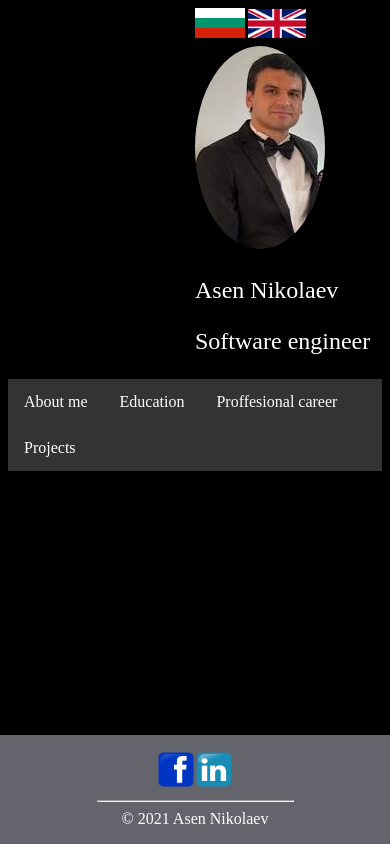
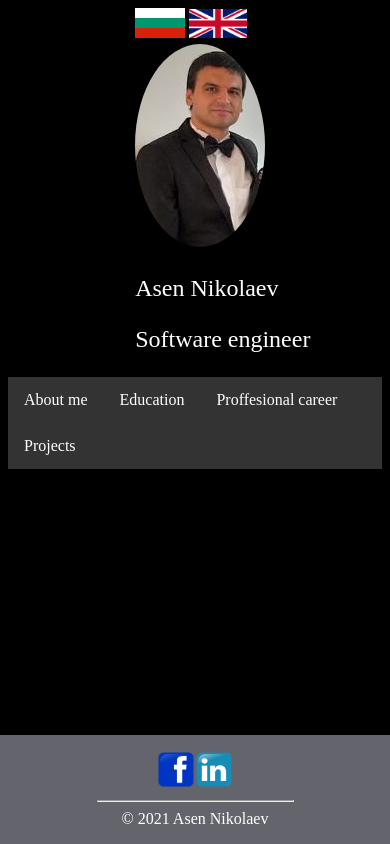
Before and after one commit to asen1995/asen-nikolaev-web-site, an Angular app: page / in a window 390 px wide. Built offline with nearby package versions, Linux system fonts and the light colour scheme.

Commit message:
responsive to mobile screens

```diff
--- a/src/app/home-screen/home-screen.component.html
+++ b/src/app/home-screen/home-screen.component.html
@@ -1,11 +1,11 @@
-<div id="flags-box">
-    <img class="bg-flag" src="assets/flags/bg.jpg" (click)="changeLanguage(appLanguageEnum.Bulgarian)" />
 
-    <img class="en-flag" src="assets/flags/en.jpg" (click)="changeLanguage(appLanguageEnum.English)" />
-</div>
 
 <div class="profile-div" *ngIf="appLanguage == appLanguageEnum.Bulgarian">
+        <div id="flags-box">
+                <img class="bg-flag" src="assets/flags/bg.jpg" (click)="changeLanguage(appLanguageEnum.Bulgarian)" />
 
+                <img class="en-flag" src="assets/flags/en.jpg" (click)="changeLanguage(appLanguageEnum.English)" />
+            </div>
     <div class="pic-name">
         <img class="profile-picture" src="assets/asen-costume.jpg" />
         <p class="text-name">Асен Николаев</p>
@@ -14,6 +14,11 @@
 </div>
 
 <div class="profile-div" *ngIf="appLanguage == appLanguageEnum.English">
+        <div id="flags-box">
+                <img class="bg-flag" src="assets/flags/bg.jpg" (click)="changeLanguage(appLanguageEnum.Bulgarian)" />
+
+                <img class="en-flag" src="assets/flags/en.jpg" (click)="changeLanguage(appLanguageEnum.English)" />
+            </div>
     <div class="pic-name">
         <img class="profile-picture" src="assets/asen-costume.jpg" />
         <p class="text-name">Asen Nikolaev</p>
--- a/src/app/home-screen/home-screen.component.scss
+++ b/src/app/home-screen/home-screen.component.scss
@@ -3,8 +3,12 @@
   font-size: 150%;
 }
 
+.profile-div{
+  margin-left: 43%;
+}
+
 #flags-box{
-  margin-left: 50%;
+  // margin-left: 50%;
   padding-bottom: 1%;
 }
 
@@ -12,9 +16,6 @@
   border-radius: 50%;
 }
 
-.profile-div{
-  margin-left: 50%;
-}
 
 .en-flag{
   width: 58px;
@@ -23,3 +24,10 @@
 .bg-flag{
   width: 50px;
 }
+
+
+@media only screen and (max-width: 500px) {
+  .profile-div{
+    margin-left: 34%;
+  }
+}
```
